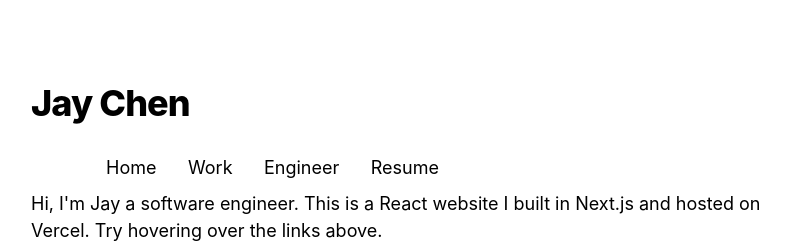
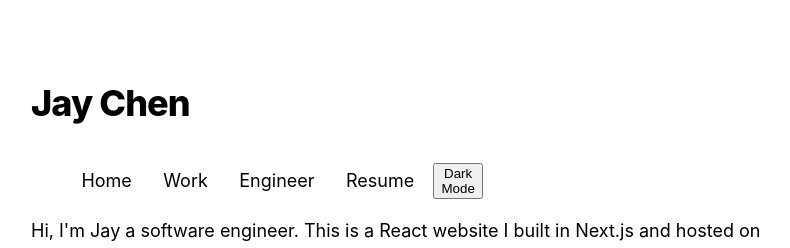
Before and after one commit to jundachen10/next.js.portfolio, a Next.js app: page / in a window 1280 px wide. Shown: the top 248 px of the page, without its empty margins (85-875 px from the left). Built offline with nearby package versions, Linux system fonts and the light colour scheme.

Commit message:
feat: dark mode button and wrapped entire application with next-themes

```diff
--- a/components/Navigation.js
+++ b/components/Navigation.js
@@ -1,20 +1,34 @@
 import Link from 'next/link';
 import classes from './Navigation.module.css';
 import styles from '../styles/links.module.scss';
+import { setTheme } from 'next-themes';
+import { useTheme } from 'next-themes';
 
 
 export default function Navigation() {
 
+    const { resolvedTheme, setTheme } = useTheme();
+
+    const toggleTheme = () => {
+            /* If resolvedTheme is equal to "dark," it returns "light"; otherwise, it returns "dark."*/
+            setTheme(resolvedTheme === 'dark' ? 'light' : 'dark');
+      };
+
     return(
         <>
-            <nav>
+            <div>
                 <ul className={classes.list}>
+
                     <Link href="/" className={styles.link}>Home</Link>
                     <Link href="/pages/work" className={styles.link}>Work</Link>
                     <Link href="/pages/portfolio" className={styles.link}>Engineer</Link>
                     <Link href="/pages/resume" className={styles.link}>Resume</Link>
+
+                    <button title="Dark Mode" type="button" onClick={toggleTheme}>
+                        Dark Mode
+                    </button>
                 </ul>
-            </nav>
+            </div>
         </>
     );
 }
--- a/pages/_app.js
+++ b/pages/_app.js
@@ -1,5 +1,10 @@
 import '../styles/globals.css';
+import { ThemeProvider } from 'next-themes';
 
 export default function App({ Component, pageProps }) {
-    return <Component {...pageProps} />;
+    return (
+    <ThemeProvider attribute="class">
+        <Component {...pageProps} />
+    </ThemeProvider>
+    );
   }
--- a/pages/index.js
+++ b/pages/index.js
@@ -4,6 +4,7 @@ import GithubStats from '../components/GithubStats';
 import Navigation from '../components/Navigation';
 import Aligner from '../components/Aligner';
 import Socials from '../components/Socials';
+import useTheme from 'next-themes';
 
 export default function Home() {
   return (
```
